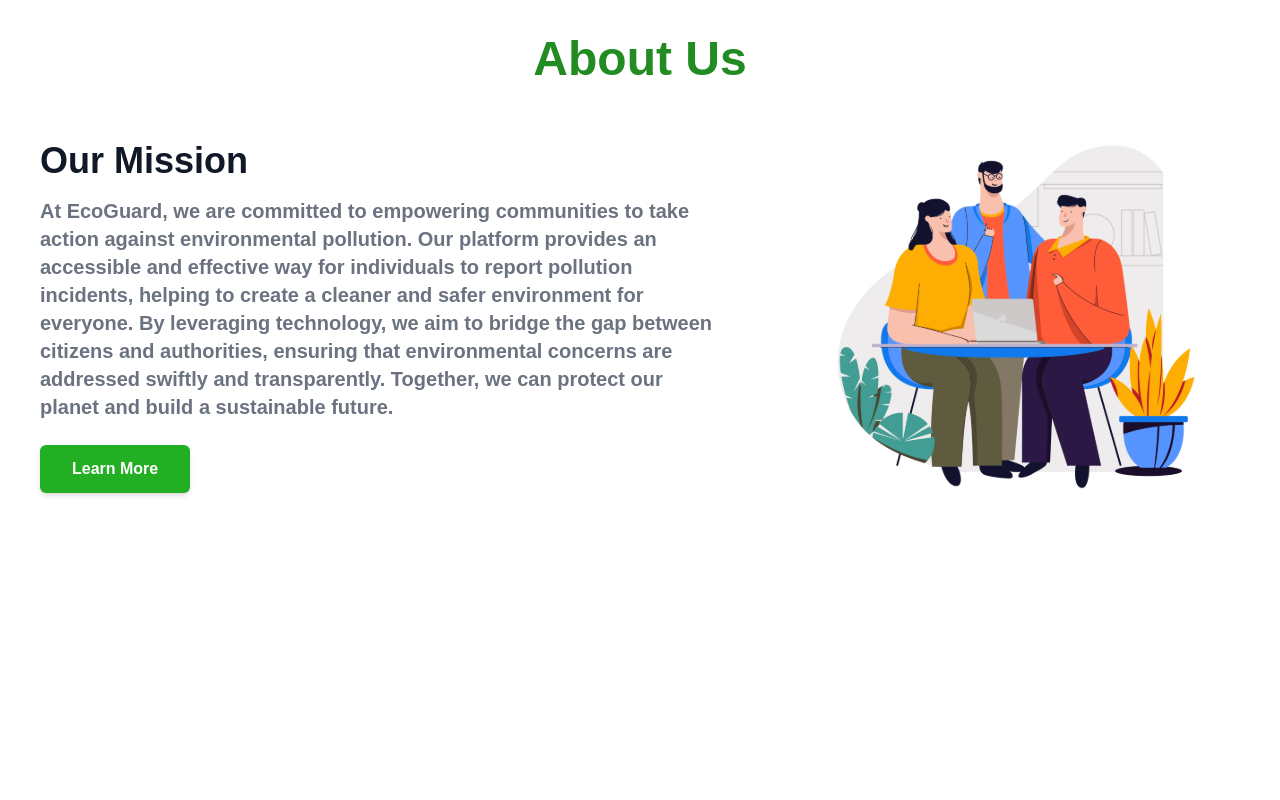
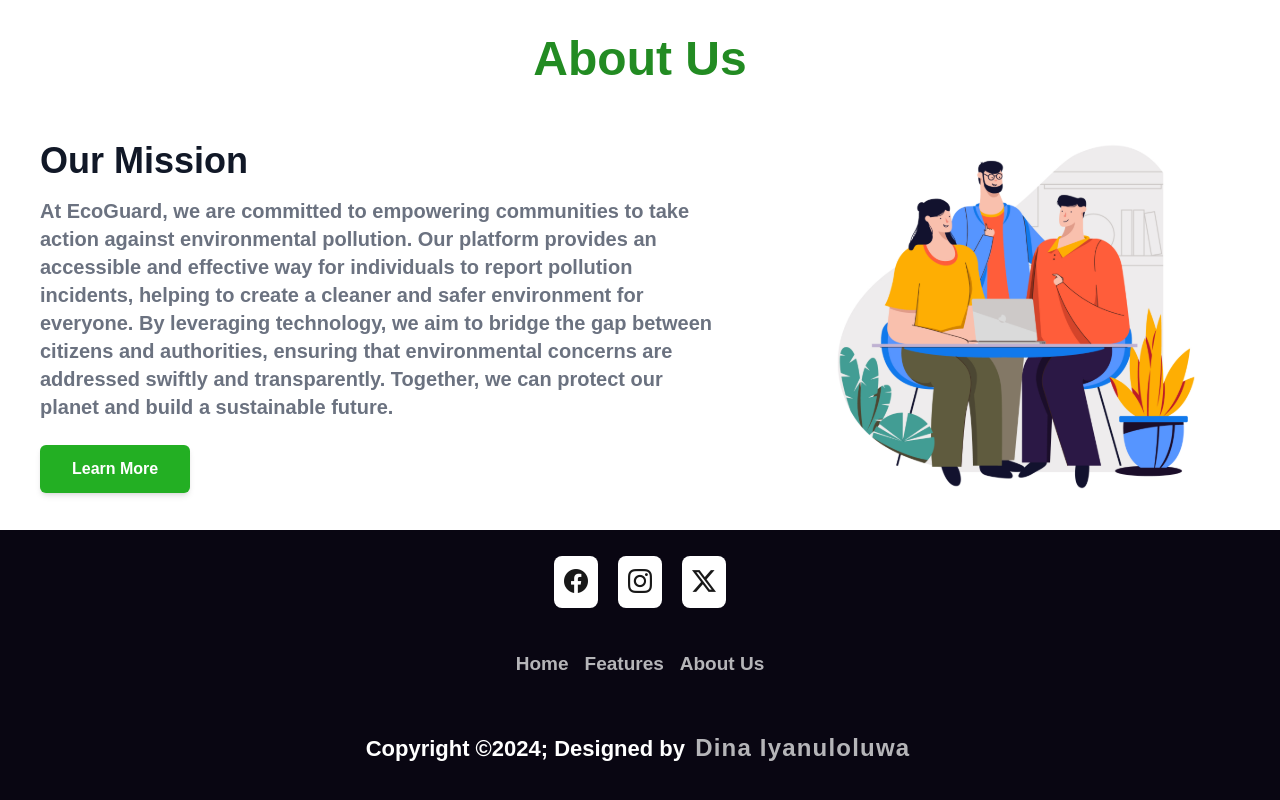
Before and after one commit to iyanuloluwa-Miracle/civictech_fellowship, a Vue app: page / in a window 1280 px wide. Shown: the part 1174-1974 px from the top of the page. Before the commit the page ends 1704 px from the top, so only its background shows below. Built offline with nearby package versions, Linux system fonts and the light colour scheme; a web font is replaced by a local one.

Commit message:
:sparkles: feat: footer section implementation

```diff
--- a/src/App.vue
+++ b/src/App.vue
@@ -4,6 +4,7 @@
 import HeroSection from './sections/Herosection.vue'
 import Features from './sections/Features.vue'
 import aboutUs from './sections/aboutUs.vue';
+import Footer from './sections/Footer.vue'
 
 </script>
 
@@ -13,4 +14,5 @@
   <HeroSection/>
   <Features/>
   <aboutUs/>
+  <Footer/>
 </template>
--- a/src/sections/Footer.vue
+++ b/src/sections/Footer.vue
@@ -1,3 +1,44 @@
 <template>
-    <h2>Hello contact me!</h2>
+    <footer class="bg-[#090612]">
+        <div class="w-full py-4 px-8">
+            <!-- Social Icons -->
+            <div class="flex justify-center">
+                <a class="p-2.5 bg-white m-2.5 rounded-lg hover:bg-[#111] transition duration-500">
+                    <i
+                        class="bi bi-facebook text-2xl text-black opacity-90 hover:text-white transition duration-500"></i>
+                </a>
+                <a class="p-2.5 bg-white m-2.5 rounded-lg hover:bg-[#111] transition duration-500">
+                    <i
+                        class="bi bi-instagram text-2xl text-black opacity-90 hover:text-white transition duration-500"></i>
+                </a>
+                <a class="p-2.5 bg-white m-2.5 rounded-lg hover:bg-[#111] transition duration-500">
+                    <i
+                        class="bi bi-twitter-x text-2xl text-black opacity-90 hover:text-white transition duration-500"></i>
+                </a>
+            </div>
+
+            <!-- Footer Navigation -->
+            <div class="my-8">
+                <ul class="flex justify-center flex-wrap space-x-8 sm:space-x-4">
+                    <li><a href="#"
+                            class="text-white text-lg sm:text-[19px] opacity-70 hover:opacity-100 transition duration-500 font-semibold">Home</a>
+                    </li>
+                    <li><a href="#"
+                            class="text-white text-lg sm:text-[19px] opacity-70 hover:opacity-100 transition duration-500 font-semibold">Features</a>
+                    </li>
+                    <li><a href="#"
+                            class="text-white text-lg sm:text-[19px] opacity-70 hover:opacity-100 transition duration-500 font-semibold">About
+                            Us</a></li>
+                </ul>
+            </div>
+
+            <!-- Footer Bottom -->
+            <div class="p-5 text-center text-[22px] font-bold">
+                <p class="text-white">
+                    Copyright &copy;2024; Designed by
+                    <span class="opacity-70 tracking-wider mx-1 text-[24px] font-extrabold">Dina Iyanuloluwa</span>
+                </p>
+            </div>
+        </div>
+    </footer>
 </template>
--- a/src/sections/Navbar.vue
+++ b/src/sections/Navbar.vue
@@ -38,7 +38,6 @@
             { name: "Home", link: "#"},
             { name: "Features", link: "#" },
             { name: "About Us", link: "#" },
-            { name: "Contact", link: "#" },
         ];
 
         function MenuOpen(){
```
